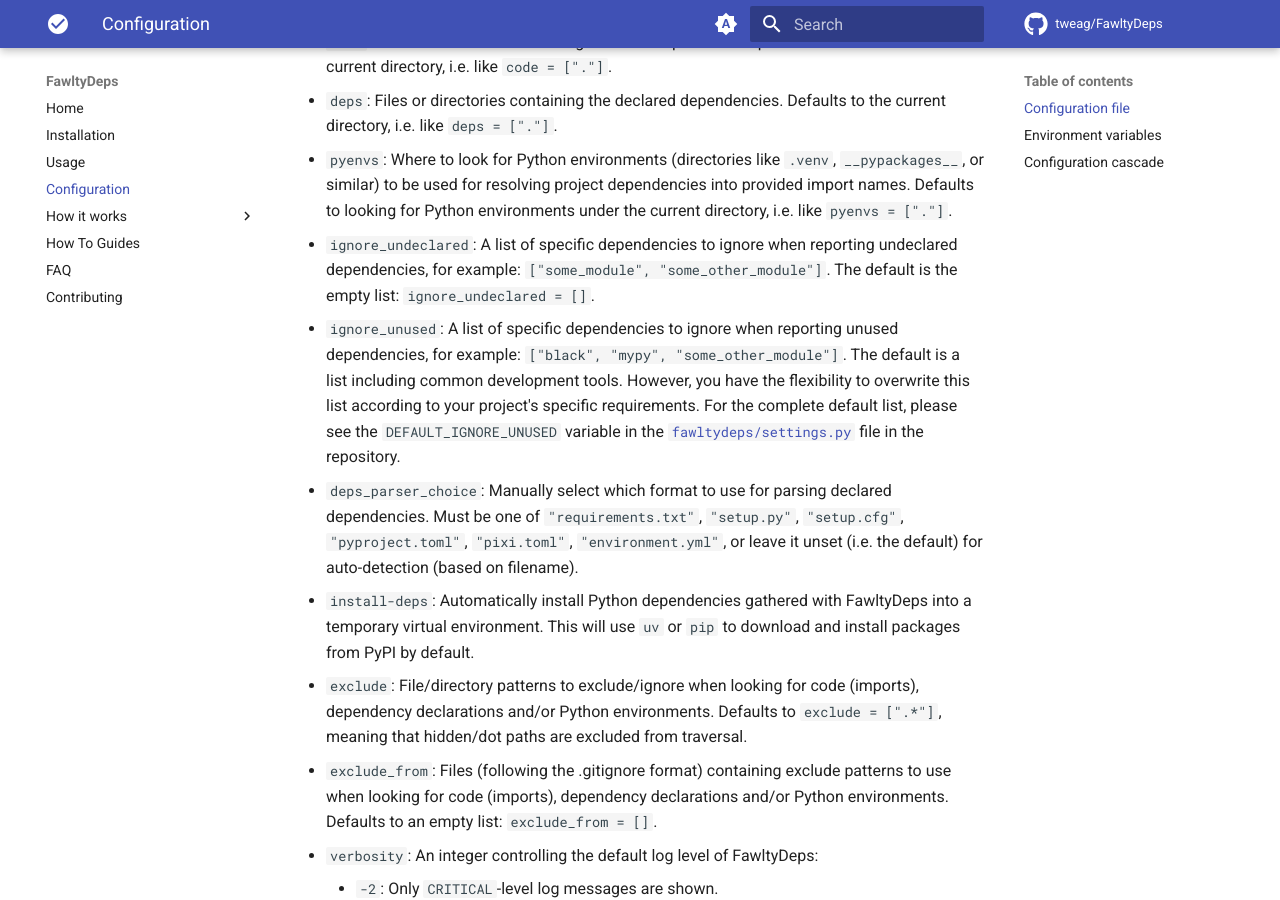
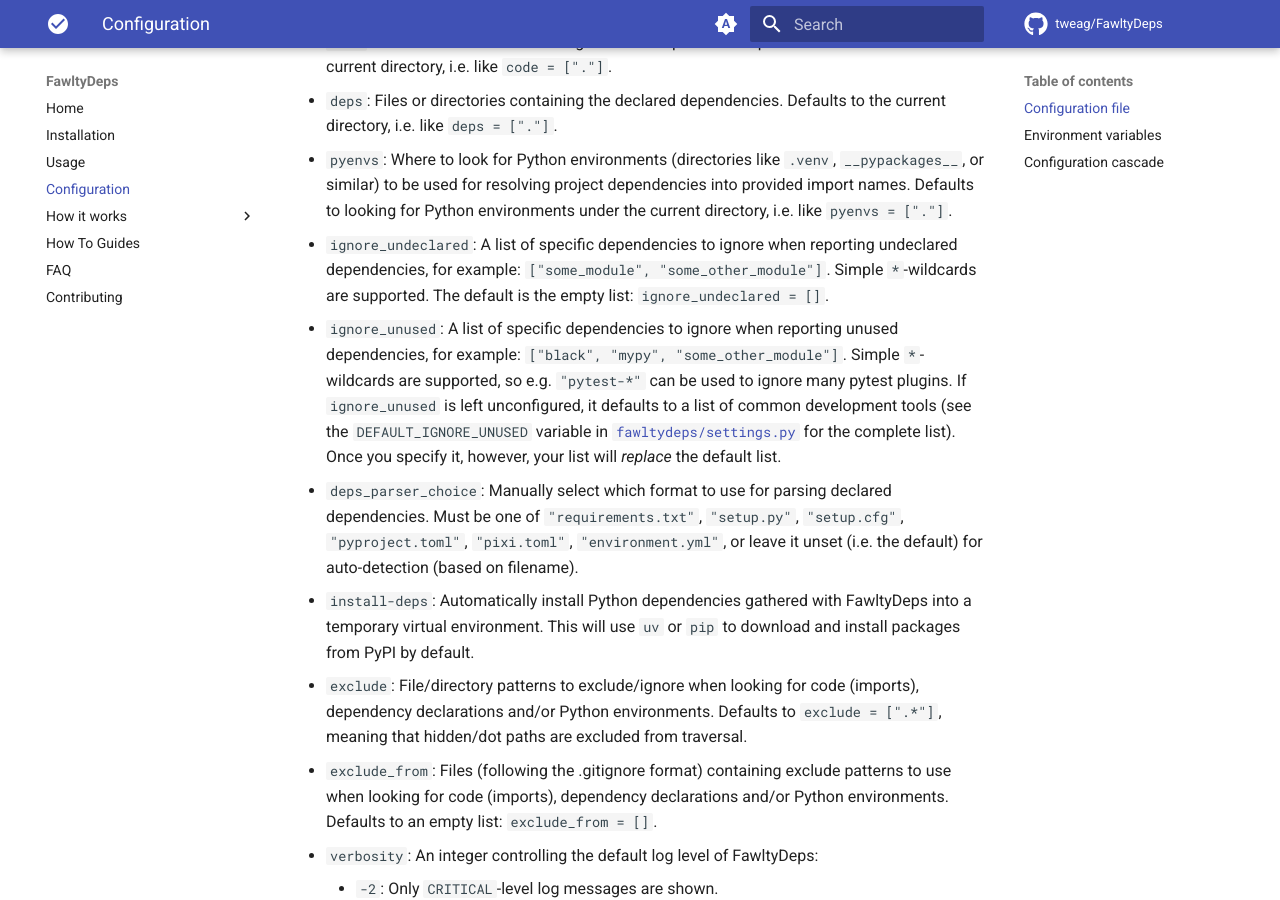
Before and after one commit to tweag/FawltyDeps, an MkDocs documentation site: the page built from docs/configuration.md, in a window 1280 px wide and 900 px high, scrolled down 587 px. Built offline with MkDocs 1.6.1 and Material for MkDocs 9.7.7, drawn with Linux system fonts in a browser that asks for light colours; comment, search, counter and statistics services are not loaded.

Commit message:
Add documentation on ignore-wildcards
This is not a major feature, so it does not warrant a lot of prose, but
we at least mention it in the relevant usage and configuration sections.

```diff
--- a/docs/configuration.md
+++ b/docs/configuration.md
@@ -31,14 +31,16 @@ Here is a complete list of configuration directives we support:
   the current directory, i.e. like `pyenvs = ["."]`.
 - `ignore_undeclared`: A list of specific dependencies to ignore when reporting
   undeclared dependencies, for example: `["some_module", "some_other_module"]`.
-  The default is the empty list: `ignore_undeclared = []`.
+  Simple `*`-wildcards are supported. The default is the empty list:
+  `ignore_undeclared = []`.
 - `ignore_unused`: A list of specific dependencies to ignore when reporting
   unused dependencies, for example: `["black", "mypy", "some_other_module"]`.
-  The default is a list including common development tools. However, you have the
-  flexibility to overwrite this list according to your project's specific requirements.
-  For the complete default list, please see the `DEFAULT_IGNORE_UNUSED`
-  variable in the [`fawltydeps/settings.py`](https://github.com/tweag/FawltyDeps/blob/main/fawltydeps/settings.py) file
-  in the repository.
+  Simple `*`-wildcards are supported, so e.g. `"pytest-*"` can be used to ignore
+  many pytest plugins. If `ignore_unused` is left unconfigured, it defaults to a
+  list of common development tools (see the `DEFAULT_IGNORE_UNUSED` variable in
+  [`fawltydeps/settings.py`](https://github.com/tweag/FawltyDeps/blob/main/fawltydeps/settings.py)
+  for the complete list). Once you specify it, however, your list will _replace_
+  the default list.
 - `deps_parser_choice`: Manually select which format to use for parsing
   declared dependencies. Must be one of `"requirements.txt"`, `"setup.py"`,
   `"setup.cfg"`, `"pyproject.toml"`, `"pixi.toml"`, `"environment.yml"`, or
```
Also changed, not shown: docs/how_to_guides.md (+1 -1 lines), docs/usage.md (+6 -0 lines).
